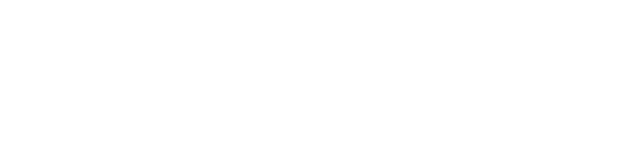
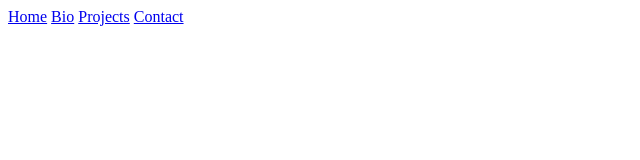
Before and after one commit to masengodido28-lgtm/FSWD-Portfolio, a plain HTML site: page projects.html in a window 1280 px wide. Shown: the whole page, without its empty margins (0-640 px from the left). Drawn offline with Linux system fonts and the light colour scheme.

Commit message:
added navbar in the projects.html

```diff
--- a/projects.html
+++ b/projects.html
@@ -0,0 +1,23 @@
+<!DOCTYPE html>
+<html lang="en">
+<head>
+    <meta charset="UTF-8">
+    <meta name="viewport" content="width=device-width, initial-scale=1.0">
+    <title>My Projects</title>
+    <link rel="stylesheet" href="style.css">
+</head>
+<body>
+
+
+<header class="navbar">
+
+
+
+  <nav>
+    <a href="index.html">Home</a>
+    <a href="about.html">Bio</a>
+    <a href="projects.html">Projects</a>
+    <a href="contact.html">Contact</a>
+  </nav>
+
+</header>
```
Also changed, not shown: Bio.html (+1 -1 lines).
